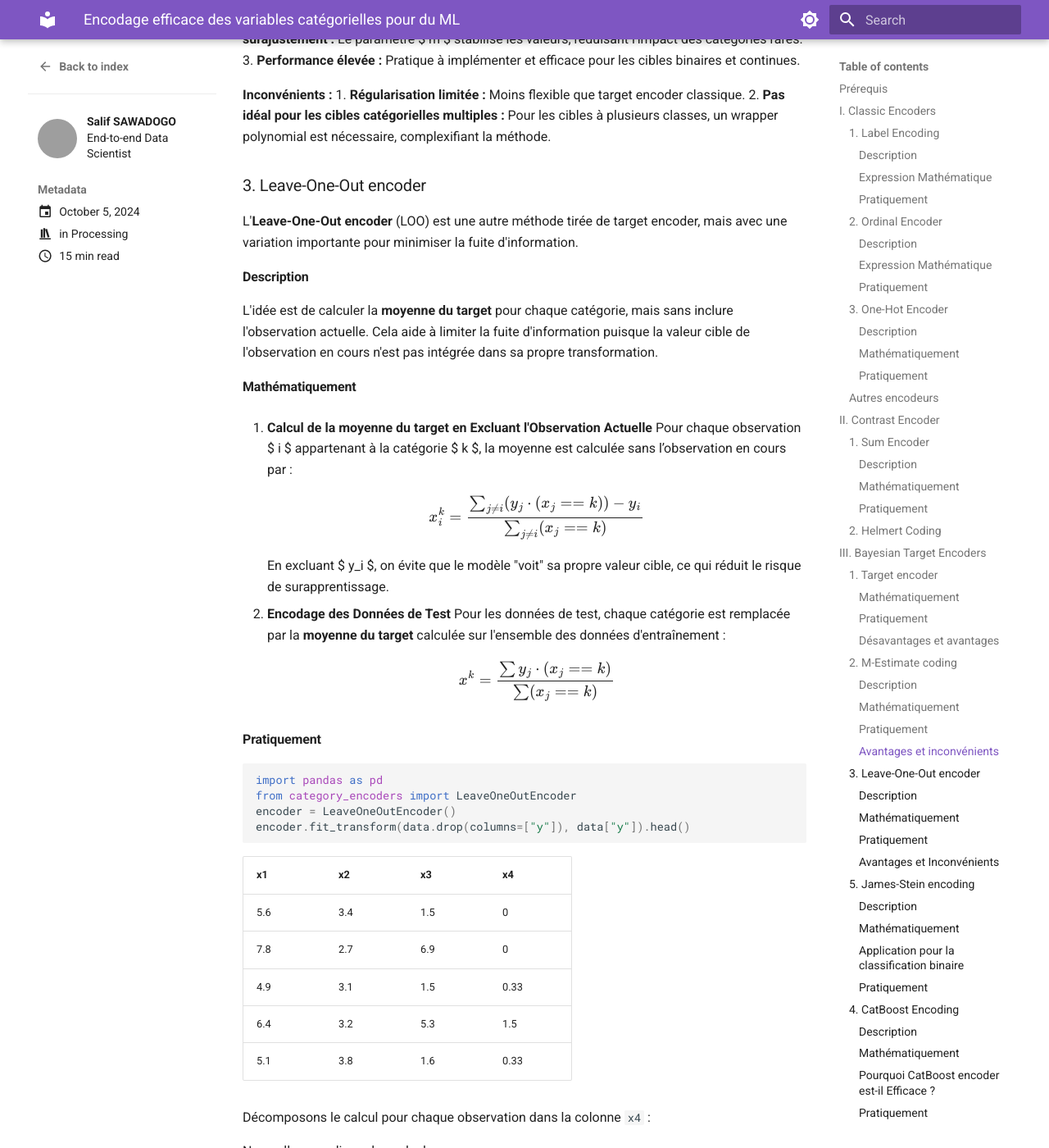
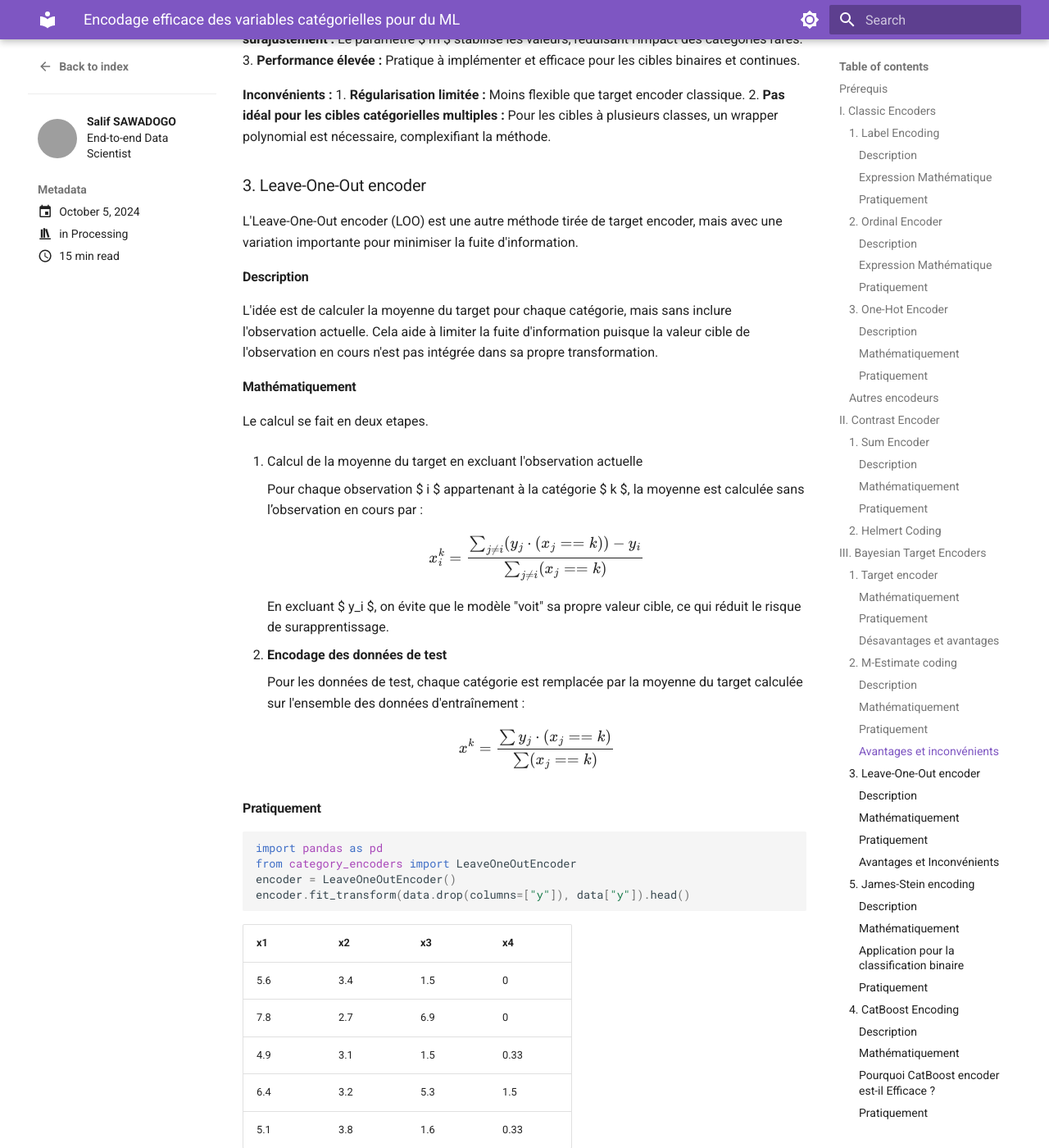
Before and after one commit to sawallesalfo/blog, an MkDocs documentation site: the page built from docs/posts/encoding_categorical_features_for_ML.md, in a window 1280 px wide and 1400 px high, scrolled down 9266 px. Shown: the whole window at 82% size. Built offline with MkDocs 1.6.1 and Material for MkDocs 9.7.7, drawn with Linux system fonts in a browser that asks for light colours; comment, search, counter and statistics services are not loaded; some of the changed text lies outside the part shown; grey boxes are pictures that could not be loaded.

````diff
--- a/docs/posts/encoding_categorical_features_for_ML.md
+++ b/docs/posts/encoding_categorical_features_for_ML.md
@@ -83,14 +83,14 @@ où :
 
 #### Pratiquement
 Pour une variable catégorielle x4 représentant "Niveau de risque", avec les catégories suivantes :
-- C → Faible
-- B → Moyen
-- A → Élevé
+   - C → Faible
+   - B → Moyen
+   - A → Élevé
 
 Si l'ordre naturel est *Faible < Moyen < Élevé*, alors l'encodage ordinal sera :
-- *C* → 0
-- *B* → 1
-- *A* → 2
+   - C → 0
+   - B → 1
+   - A → 2
 
 ```python
 from sklearn.preprocessing import OrdinalEncoder
@@ -312,22 +312,27 @@ encoder.fit_transform(data.drop(columns=["y"]), data["y"]).head()
 #### Avantages et inconvénients
 
 **Avantages :**
-1. **Simple et efficace :** Un seul paramètre de lissage à ajuster.
-2. **Réduction du surajustement :** Le paramètre $ m $ stabilise les valeurs, réduisant l'impact des catégories rares.
-3. **Performance élevée :** Pratique à implémenter et efficace pour les cibles binaires et continues.
+   1. **Simple et efficace :** Un seul paramètre de lissage à ajuster.
+   2. **Réduction du surajustement :** Le paramètre $ m $ stabilise les valeurs, réduisant l'impact des catégories rares.
+   3. **Performance élevée :** Pratique à implémenter et efficace pour les cibles binaires et continues.
 
 **Inconvénients :**
-1. **Régularisation limitée :** Moins flexible que target encoder classique.
-2. **Pas idéal pour les cibles catégorielles multiples :** Pour les cibles à plusieurs classes, un wrapper polynomial est nécessaire, complexifiant la méthode.
+   1. **Régularisation limitée :** Moins flexible que target encoder classique.
+   2. **Pas idéal pour les cibles catégorielles multiples :** Pour les cibles à plusieurs classes, un wrapper polynomial est nécessaire, complexifiant la méthode.
 
 ### 3. Leave-One-Out encoder
-L'**Leave-One-Out encoder** (LOO) est une autre méthode tirée de target encoder, mais avec une variation importante pour minimiser la fuite d'information.
+L'Leave-One-Out encoder (LOO) est une autre méthode tirée de target encoder, mais avec une variation importante pour minimiser la fuite d'information.
 
 #### Description
-L'idée est de calculer la **moyenne du target** pour chaque catégorie, mais sans inclure l'observation actuelle. Cela aide à limiter la fuite d'information puisque la valeur cible de l'observation en cours n'est pas intégrée dans sa propre transformation.
+L'idée est de calculer la moyenne du target pour chaque catégorie, mais sans inclure l'observation actuelle. Cela aide à limiter la fuite d'information puisque la valeur cible de l'observation en cours n'est pas intégrée dans sa propre transformation.
 
 #### Mathématiquement
-1. **Calcul de la moyenne du target en Excluant l'Observation Actuelle**
+
+Le calcul se fait en deux etapes.
+
+
+1. Calcul de la moyenne du target en excluant l'observation actuelle
+
    Pour chaque observation $ i $ appartenant à la catégorie $ k $, la moyenne est calculée sans l’observation en cours par :
    $$
    x^k_i = \frac{\sum_{j \neq i} (y_j \cdot (x_j == k)) - y_i}{\sum_{j \neq i} (x_j == k)}
@@ -335,8 +340,9 @@ L'idée est de calculer la **moyenne du target** pour chaque catégorie, mais sa
 
    En excluant $ y_i $, on évite que le modèle "voit" sa propre valeur cible, ce qui réduit le risque de surapprentissage.
 
-2. **Encodage des Données de Test**
-   Pour les données de test, chaque catégorie est remplacée par la **moyenne du target** calculée sur l'ensemble des données d'entraînement :
+2. **Encodage des données de test**
+
+   Pour les données de test, chaque catégorie est remplacée par la moyenne du target calculée sur l'ensemble des données d'entraînement :
    $$
    x^k = \frac{\sum y_j \cdot (x_j == k)}{\sum (x_j == k)}
    $$
@@ -414,10 +420,10 @@ JS_i = (1-B) \cdot \text{mean}(y_i) + B \cdot \text{mean}(y)
 $$
 
 où :
-- $JS_i$ est l’estimation pour la catégorie $C_i$,
-- $\text{mean}(y_i)$ est la moyenne des valeurs cibles pour la catégorie $C_i$,
-- $\text{mean}(y)$ est la moyenne générale des cibles,
-- $B$ est un poids calculé qui équilibre l’influence de la moyenne conditionnelle et de la moyenne globale.
+   - $JS_i$ est l’estimation pour la catégorie $C_i$,
+   - $\text{mean}(y_i)$ est la moyenne des valeurs cibles pour la catégorie $C_i$,
+   - $\text{mean}(y)$ est la moyenne générale des cibles,
+   - $B$ est un poids calculé qui équilibre l’influence de la moyenne conditionnelle et de la moyenne globale.
 
 Cela semble très sensé. Nous cherchons une estimation qui se situe entre la moyenne de l'échantillon (risquant d'être extrême) et la moyenne globale.
 
@@ -495,18 +501,18 @@ L'idée principale est d'utiliser les informations du target de manière ordonn
 
 Le calcul se fait en deux etapes.
 
-1. **Ordre des observations**
+1. Ordre des observations
    - L'algorithme parcourt les données de manière ordonnée.
    - L'encodage pour chaque observation est basé sur les informations des observations **précédentes** seulement, empêchant ainsi la valeur du target actuelle d'affecter son propre encodage.
 
-2. **Calcul progressif de la moyenne du target**
+2. Calcul progressif de la moyenne du target
    - Pour chaque observation $i$ dans la catégorie $ k $, la moyenne du target est calculée avec les observations **précédentes**. La formule est :
    $$
    x^k_i = \frac{\sum_{j < i} (y_j \cdot (x_j == k)) + \text{prior} \cdot \alpha}{\sum_{j < i} (x_j == k) + \alpha}
    $$
 
 
-3. **Encodage des données de test**
+3. Encodage des données de test
    - Pour les données de test, l'encodage est basé sur les moyennes calculées à partir des données d'entraînement, sans fuite d'information.
 
 #### Pourquoi CatBoost encoder est-il Efficace ?
````
